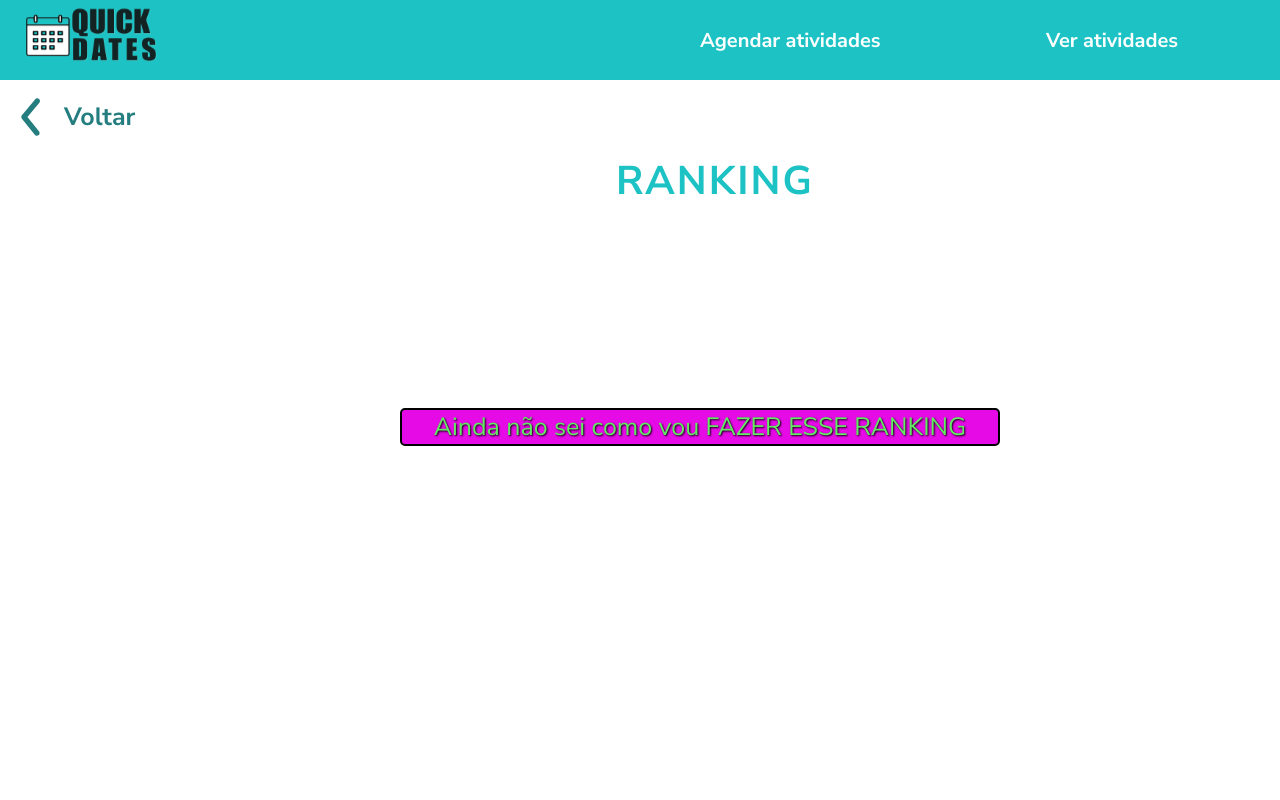
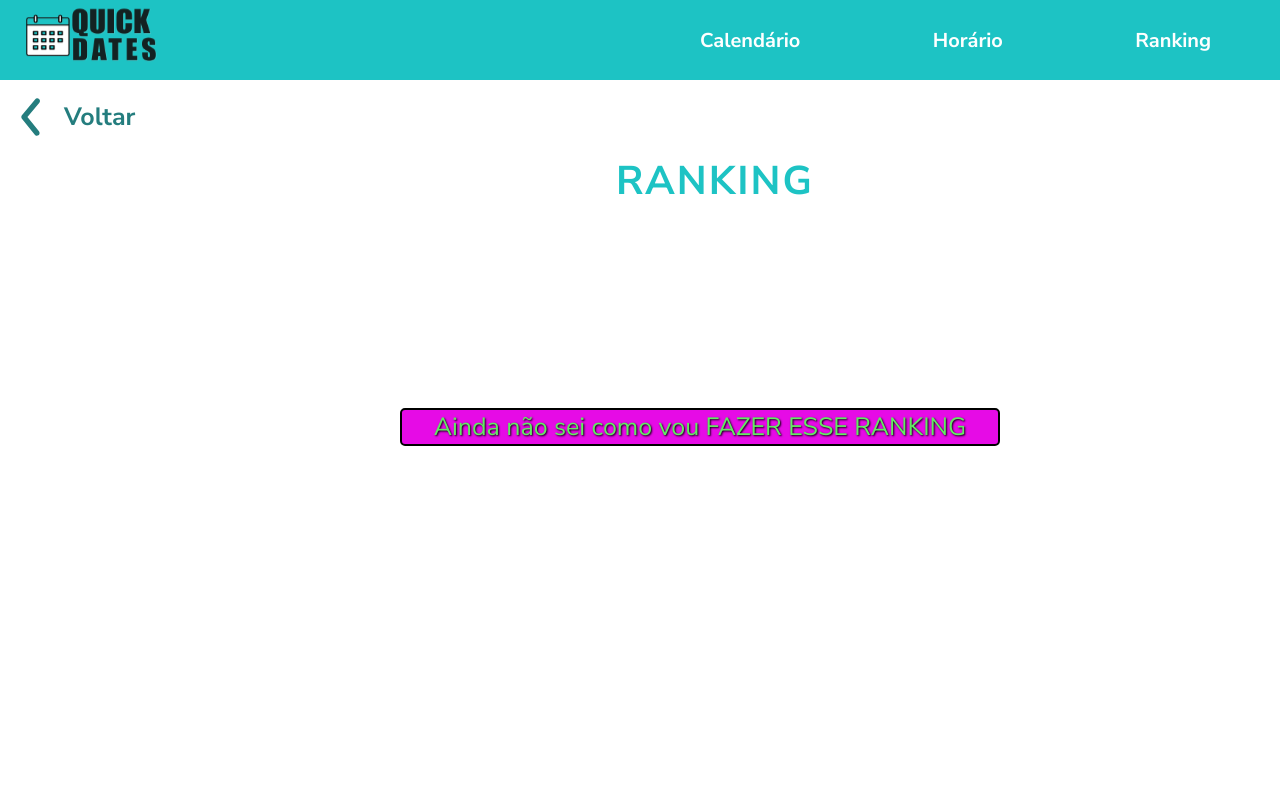
Before and after one commit to Quick-Dates/Quick-Dates-Web, a React (Create React App) app: page /ranking in a window 1280 px wide. Shown: the top 800 px of the page. Built offline with nearby package versions, Linux system fonts and the light colour scheme.

Commit message:
header ranking

```diff
--- a/src/pages/Ranking/index.tsx
+++ b/src/pages/Ranking/index.tsx
@@ -1,18 +1,11 @@
 /* eslint-disable no-unneeded-ternary */
 import React from 'react';
-import { useParams } from 'react-router-dom';
 import Template from '../../components/Template';
 import './styles.css';
 
-interface IProps{
-  user:string
-}
-
 export default function Ranking() {
-  const { user }:IProps = useParams();
-
   return (
-    <Template titleTab="Ranking" isStudent={user === 'student' ? true : false} title="Ranking">
+    <Template titleTab="Ranking" isStudent title="Ranking">
       <div className="centrali">    <p className="textee">Ainda não sei como vou FAZER ESSE RANKING</p>  </div>
     </Template>
   );
```
